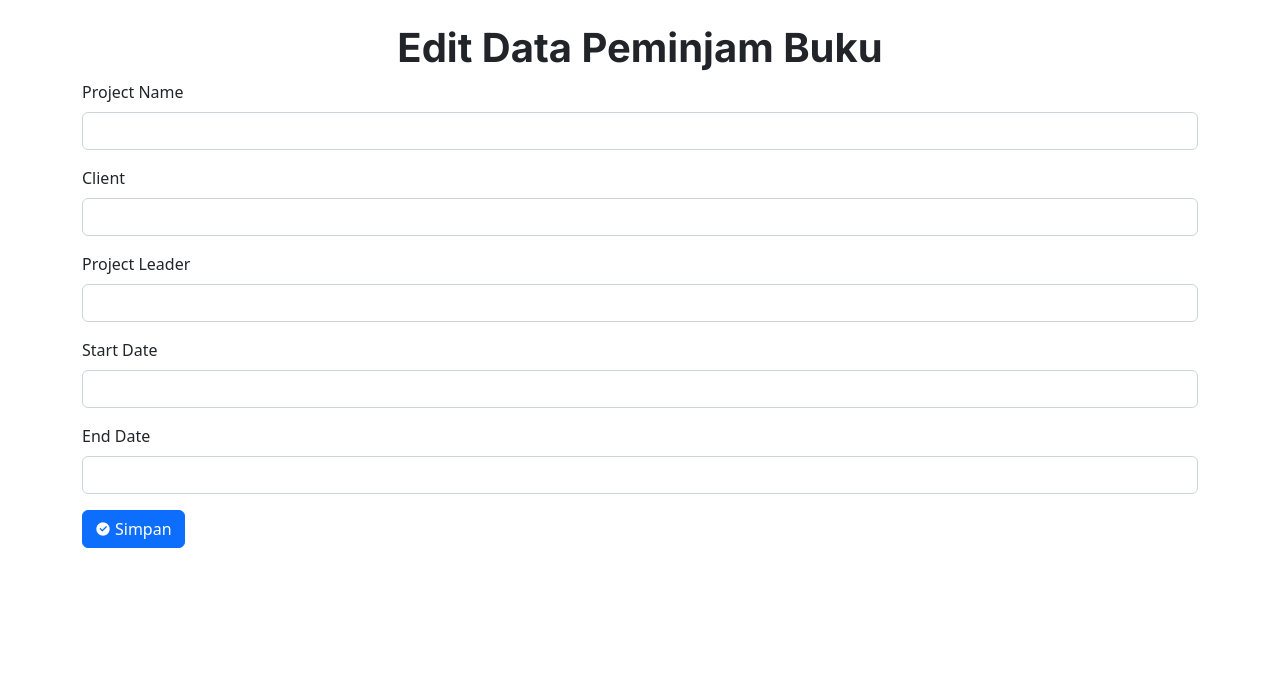
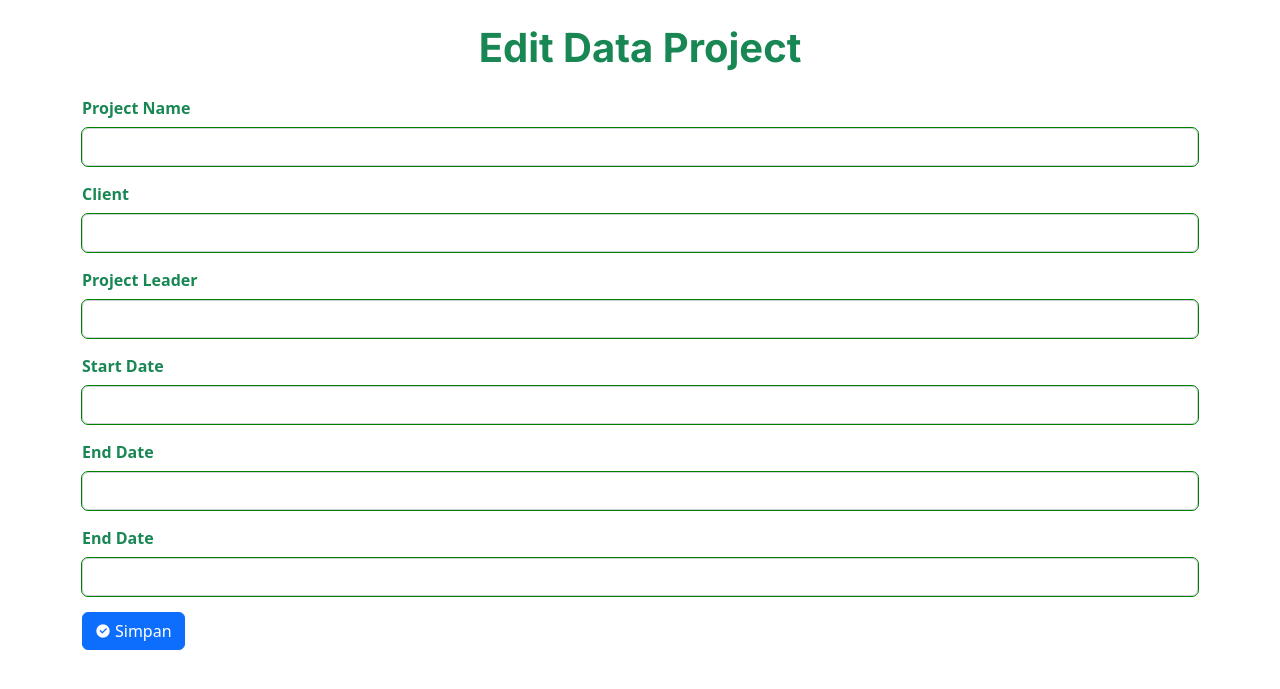
Before and after one commit to daffaharizal/project-monitoring, a CodeIgniter 4 app: template app/Views/edit_data_project.php in a window 1280 px wide. Shown: the top 689 px of the page. Run offline with PHP 8.4 and a stand-in for CodeIgniter, Linux system fonts and the light colour scheme; the template is opened without the code that fills it, so the values that code supplies are empty; some libraries are stand-ins or nearby versions.

Commit message:
docs: update project

```diff
--- a/app/Config/Routes.php
+++ b/app/Config/Routes.php
@@ -37,10 +37,10 @@ $routes->setAutoRoute(true);
 // route since we don't have to scan directories.
 $routes->get('/', 'Project::index');
 $routes->get('/add_data_project', 'Project::add_data_project');
-$routes->post('/proses_add_pinjam', 'Project::proses_add_pinjam');
+$routes->post('/proses_add_project', 'Project::proses_add_project');
 $routes->get('/edit_data_project/(:any)', 'Project::edit_data_project/$1');
-$routes->post('/proses_edit_pinjam', 'Project::proses_edit_pinjam');
-$routes->get('/delete_data_pinjam/(:any)', 'Project::delete_data_pinjam/$1');
+$routes->post('/proses_edit_project', 'Project::proses_edit_project');
+$routes->get('/delete_data_project/(:any)', 'Project::delete_data_project/$1');
 
 
 /*
--- a/app/Views/edit_data_project.php
+++ b/app/Views/edit_data_project.php
@@ -18,29 +18,33 @@
   <script src="https://cdn.jsdelivr.net/npm/bootstrap@5.2.2/dist/js/bootstrap.bundle.min.js" integrity="sha384-OERcA2EqjJCMA+/3y+gxIOqMEjwtxJY7qPCqsdltbNJuaOe923+mo//f6V8Qbsw3" crossorigin="anonymous"></script>
 
   <div class="container">
-    <h1 style="font-family: 'Inter', sans-serif;" class="fw-bold text-center mt-4"> Edit Data Peminjam Buku </h1>
-    <form method="post" action="<?= base_url('proses_edit_pinjam') ?>">
+    <h1 style="font-family: 'Inter', sans-serif;" class="fw-bold text-center mt-4 mb-4 text-success"> Edit Data Project </h1>
+    <form method="post" action="<?= base_url('proses_edit_project') ?>">
 
       <div class="mb-3">
-        <label for="exampleFormControlInput1" class="form-label"> Project Name </label>
-        <input type="text" class="form-control" id="project_name" name="project_name" value="<?= $data_pinjam->project_name ?>">
+        <label for="exampleFormControlInput1" class="form-label text-success fw-bold"> Project Name </label>
+        <input style="outline: solid 1px green;" type="text" class="form-control" id="project_name" name="project_name" value="<?= $data_project->project_name ?>">
       </div>
       <div class="mb-3">
-        <label for="exampleFormControlInput1" class="form-label"> Client </label>
-        <input type="text" class="form-control" id="client" name="client" value="<?= $data_pinjam->client ?>">
+        <label for="exampleFormControlInput1" class="form-label text-success fw-bold"> Client </label>
+        <input style="outline: solid 1px green;" type="text" class="form-control" id="client" name="client" value="<?= $data_project->client ?>">
       </div>
-      <input type="hidden" class="form-control" id="id_pinjam" name="id_pinjam" value="<?= $data_pinjam->id ?>">
+      <input style="outline: solid 1px green;" type="hidden" class="form-control" id="id_project" name="id_project" value="<?= $data_project->id ?>">
       <div class="mb-3">
-        <label for="exampleFormControlInput1" class="form-label"> Project Leader </label>
-        <input type="text" class="form-control" id="project_leader" name="project_leader" value="<?= $data_pinjam->project_leader ?>">
+        <label for="exampleFormControlInput1" class="form-label text-success fw-bold"> Project Leader </label>
+        <input style="outline: solid 1px green;" type="text" class="form-control" id="project_leader" name="project_leader" value="<?= $data_project->project_leader ?>">
       </div>
       <div class="mb-3">
-        <label for="exampleFormControlInput1" class="form-label"> Start Date </label>
-        <input type="text" class="form-control" id="tanggal_pinjam" name="tanggal_pinjam" value="<?= $data_pinjam->start_date ?>">
+        <label for="exampleFormControlInput1" class="form-label text-success fw-bold"> Start Date </label>
+        <input style="outline: solid 1px green;" type="text" class="form-control" id="start_date" name="start_date" value="<?= $data_project->start_date ?>">
       </div>
       <div class="mb-3">
-        <label for="exampleFormControlInput1" class="form-label"> End Date </label>
-        <input type="text" class="form-control" id="tanggal_pengembalian" name="tanggal_pengembalian" value="<?= $data_pinjam->end_date ?>">
+        <label for="exampleFormControlInput1" class="form-label text-success fw-bold"> End Date </label>
+        <input style="outline: solid 1px green;" type="text" class="form-control" id="end_date" name="end_date" value="<?= $data_project->end_date ?>">
+      </div>
+      <div class="mb-3">
+        <label for="exampleFormControlInput1" class="form-label text-success fw-bold"> End Date </label>
+        <input style="outline: solid 1px green;" type="text" class="form-control" id="progress" name="progress" value="<?= $data_project->progress ?>">
       </div>
       <div class="mb-3">
         <button type="submit" class="btn btn-primary d-flex align-items-center"><i class="ri-checkbox-circle-fill me-1"></i> Simpan</button>
--- a/app/Views/pinjam.php
+++ b/app/Views/project.php
@@ -16,7 +16,7 @@
 
 <body style="background-color: #DBEAFE;">
   <div class="container" style="font-family: 'Inter', sans-serif;">
-    <h1 class="fw-bold text-center py-3 text-success"> Project Monitoring </h1>
+    <h1 class="fw-bold text-center py-4 text-success"> Project Monitoring </h1>
     <div style="font-family: 'Inter', sans-serif;" class="p-4 bg-white rounded shadow-sm table-responsive">
       <a href="<?= base_url('add_data_project') ?>" class="btn btn-primary mb-1 sticky-md-top"><i class="ri-add-circle-fill pt-4 me-1"></i>Tambah Data Project</a>
       <table class="table table-borderless rounded bg-white mt-2">
@@ -54,7 +54,7 @@
                 </div>
               </td>
               <td class="pl-2">
-                <a href="<?= base_url('delete_data_pinjam') . '/' . $project->id ?>" class="btn btn-danger btn-sm mb1-md"><i class="ri-delete-bin-7-fill mb1-md"></i></a>
+                <a href="<?= base_url('delete_data_project') . '/' . $project->id ?>" class="btn btn-danger btn-sm mb1-md"><i class="ri-delete-bin-7-fill mb1-md"></i></a>
                 <a href="<?= base_url('edit_data_project') . '/' . $project->id ?>" class="btn btn-success btn-sm"><i class="ri-pencil-fill"></i></a>
               </td>
             </tr>
```
Also changed, not shown: app/Controllers/Project.php (+10 -10 lines), app/Views/add_data_project.php (+16 -16 lines).
